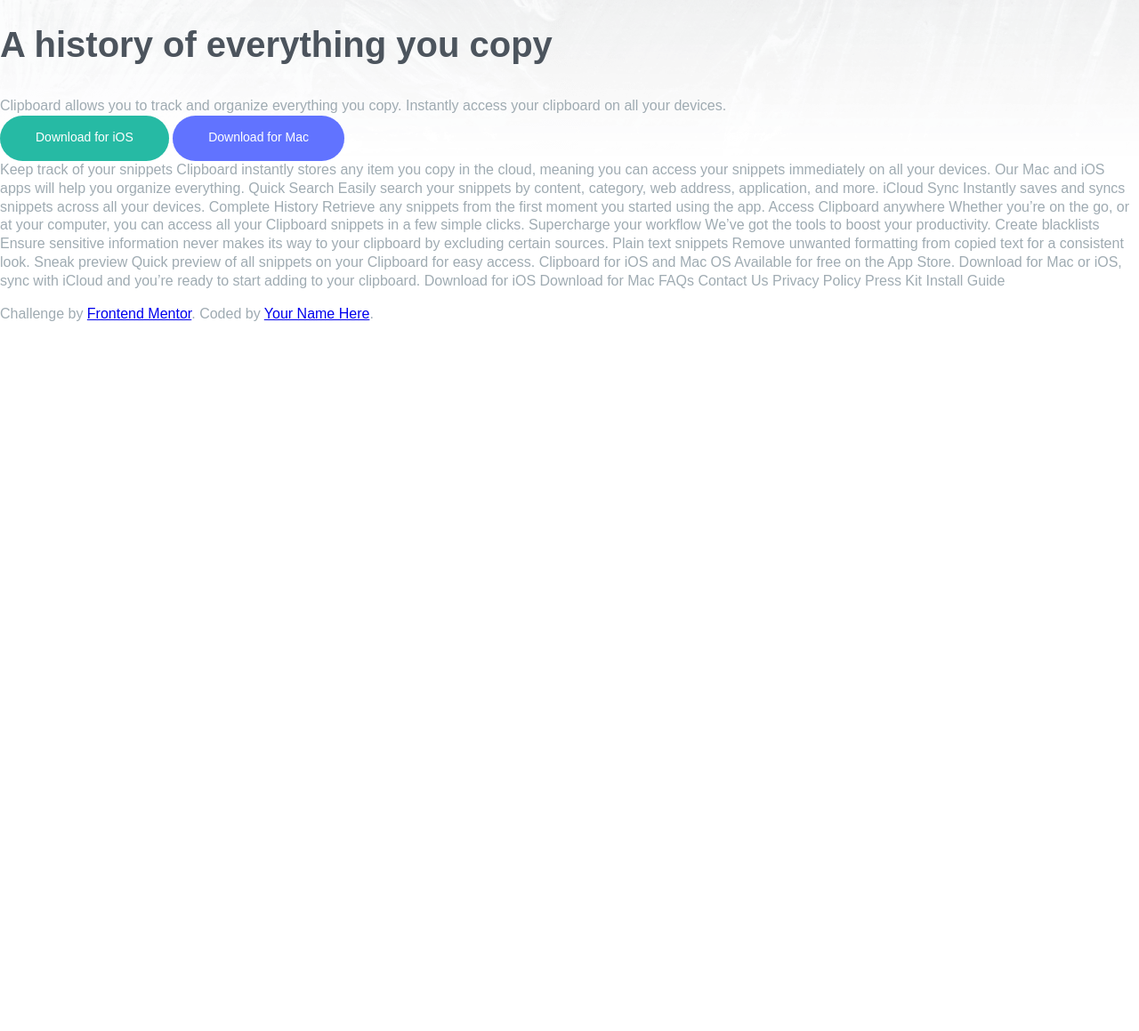
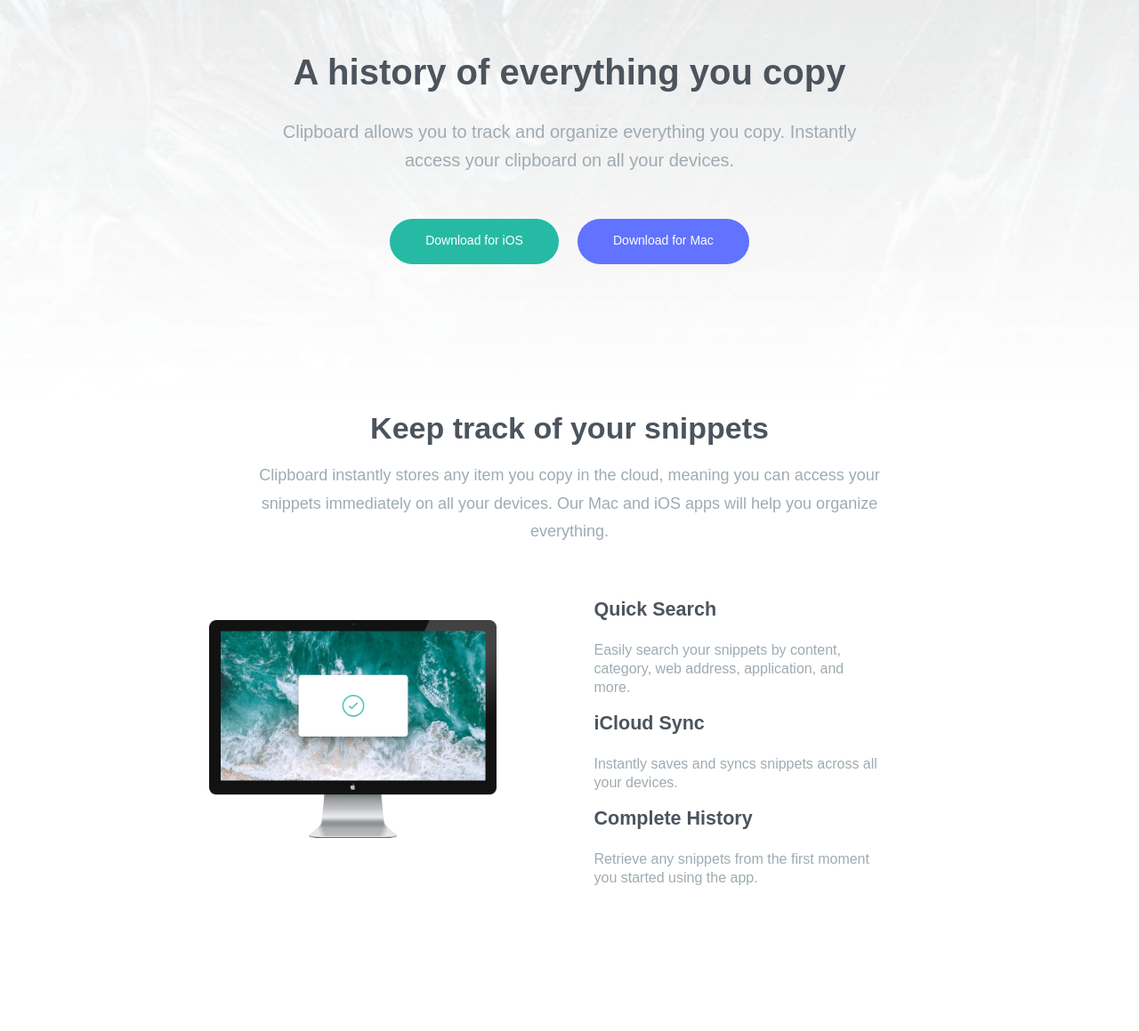
Before and after one commit to joni43/Frontend-challenge, a plain HTML site: page index.html in a window 1280 px wide. Shown: the part 140-1299 px from the top of the page at 89% size. Before the commit the page ends 800 px from the top, so only its background shows below. Drawn offline with Linux system fonts and the light colour scheme; a web font is replaced by a local one.

Commit message:
fix hero and snippets content with scss

```diff
--- a/index.html
+++ b/index.html
@@ -11,42 +11,61 @@
 </head>
 <body>
     <!-- HERO -->
-    <section class="hero">
+    <section class="hero wrapper centered">
         <img class="hero__logo" src="images/logo.svg" alt="logo">
 
-        <h1>   A history of everything you copy </h1>
+        <div class="content">
+
+                <h1>   A history of <br> everything you copy </h1>
 
 
 
-        <div class="hero__subheadline">
-                Clipboard allows you to track and organize everything you
-                copy. Instantly access your clipboard on all your devices.
+                <p class="large margin-bottom">
+                        Clipboard allows you to track and organize everything you
+                        copy. Instantly access your clipboard on all your devices.
+                </p>
+                <div class="hero__cta">
+
+                        <button class="cyan">Download for iOS</button>
+                        <button class="purple">Download for Mac</button>
+                </div>
         </div>
-        <button class="cyan">Download for iOS</button>
-        <button class="purple">Download for Mac</button>
+    </section>
+
+    <!-- Snippets -->
+
+    <section class="snippets wrapper centered">
+        <div class="content">
+            <h2>  Keep track of your snippets</h2>
+            <p class="medium lg-margin-bottom"> Clipboard instantly stores any item you copy in the cloud, meaning you can access your snippets immediately on all your devices. Our Mac and iOS apps will help you organize everything.</p>
+
+
+                <div class="snippets__content">
+                        <div class="snippets__image">
+                                <img src="images/image-computer.png"/>
+                             </div>
+
+
+
+
+                    <div class="snippets__features">
+
+
+                                    <h3> Quick Search</h3>
+                                    <p class="small"> Easily search your snippets by content, category, web address, application, and more.</p>
+
+                                    <h3> iCloud Sync</h3>
+                                    <p class="small"> Instantly saves and syncs snippets across all your devices.</p>
+
+                                    <h3>Complete History</h3>
+                                    <p class="small">  Retrieve any snippets from the first moment you started using the app.</p>
+                                </div>
+
+                    </div>
     </section>
 
 
 
-
-
-  Keep track of your snippets
-
-  Clipboard instantly stores any item you copy in the cloud,
-  meaning you can access your snippets immediately on all your
-  devices. Our Mac and iOS apps will help you organize everything.
-
-  Quick Search
-
-  Easily search your snippets by content, category, web address, application, and more.
-
-  iCloud Sync
-
-  Instantly saves and syncs snippets across all your devices.
-
-  Complete History
-
-  Retrieve any snippets from the first moment you started using the app.
 
   Access Clipboard anywhere
 
--- a/scss/_global.scss
+++ b/scss/_global.scss
@@ -14,13 +14,36 @@ body {
     line-height: 1.3;
     font-family: $font__primary;
     color:$grayBlue;
+
+    @include breakpoint(large) {
+        font-size: 1.15rem;
+    }
 }
 
 h1,h2,h3 {
     color:$darkGrayBlue;
     font-weight: 600;
+    margin-top:0px;
 }
 
+h1 { // 44px
+    font-size: 1.5rem;
+    margin-bottom:25px;
+
+    @include breakpoint(large) { // 44px
+    font-size:2.75rem;
+    }
+
+}
+h2 { // 34px
+    font-size: 1.75rem; // 28px
+    margin-bottom: 1rem;
+
+    @include breakpoint(large) { // 34px
+        font-size: 2.125rem;
+    }
+
+}
 button, .button {
     position:relative;
     color:#ffff;
@@ -30,6 +53,10 @@ button, .button {
     padding:16px 40px;
     cursor:pointer;
     transition: background-color 100ms ease-in-out;
+
+    @include breakpoint-less (small){
+        width:100%;
+    }
 
     &.cyan {
         background-color: $cyan;
@@ -50,3 +77,47 @@ button, .button {
         }
     }
 }
+
+// Helper classes
+.wrapper {
+    padding-left: 32px;
+    padding-right: 32px;
+    padding-bottom:157px;
+    @include breakpoint(large) {
+        padding-left: 0px;
+        padding-right: 0px;
+        padding-bottom:142px;
+    }
+
+}
+
+
+.centered {
+    display: flex;
+    align-items: center;
+    flex-direction: column;
+    text-align: center;
+
+    .content {
+        max-width:700px;
+
+    }
+}
+// P tags
+p {
+    margin-top: 0px;
+}
+p.large { // 20px
+    font-size: 1.25rem;
+}
+p.medium { // 18px
+    font-size: 1.125rem;
+    line-height: 1.75;
+}
+p.small { // 16px
+    font-size: 1rem;
+}
+.margin-bottom {
+    margin-bottom:50px;
+    line-height: 1.6;
+}
--- a/scss/_hero.scss
+++ b/scss/_hero.scss
@@ -3,7 +3,7 @@
     background-size: cover;
     background-position: center top;
 
-    @media screen and (min-width:700px) {
+    @include breakpoint (medium) {
         background-image: url("/images/bg-header-desktop.png");
     }
     h1 {
@@ -13,10 +13,32 @@
 
     }
     &__logo {
+        margin-bottom:70px;
+    }
+    h1 {
+        @include breakpoint(large) {
+            br {
+                display:none;
+            }
+        }
 
     }
 
-    &__subheadline {
 
+    &__cta {
+        display: flex;
+        flex-direction: column;
+        align-items: center;
+        @include breakpoint(medium) {
+            display: block;
+        }
+        button:first-child {
+            margin-bottom:20px;
+            @include breakpoint(medium) {
+                margin-right: 16px;
+            }
+
+        }
     }
+
 }
--- /dev/null
+++ b/scss/_snippets.scss
@@ -0,0 +1,53 @@
+.snippets {
+    &__content {
+        position: relative;
+        width:100%;
+
+        @include breakpoint(large) {
+            display: flex;
+            align-items: center;
+        }
+    }
+    &__image,  &__features {
+
+        @include breakpoint(large) {
+            flex:1;
+        }
+
+
+
+    }
+
+    &__image {
+        margin-bottom: 60px;
+
+        @include breakpoint(large) {
+            margin-bottom: 0px;
+        }
+        img {
+            width:100%;
+            max-width: 500px;
+        }
+
+        @include breakpoint(large) {
+            max-width: none;
+            transform: translateX(-55px);
+        }
+
+    }
+
+
+
+    &__features {
+        text-align:left;
+        @include breakpoint(large) {
+            margin-top:40px;
+            margin-left: 55px;
+
+        }
+
+        p {
+            max-width: 340px;
+        }
+    }
+}
--- a/scss/_variables.scss
+++ b/scss/_variables.scss
@@ -8,3 +8,29 @@ $darkGrayBlue:hsl(210, 10%, 33%);
 $grayBlue: hsl(201, 11%, 66%);
 
 // Media Queries
+$breakpoints: (
+    small:699px,
+    medium:700px,
+    large:1000px,
+    xlarge:1300px
+);
+
+@mixin breakpoint ($size){
+    $breakpoint-value: map-get($breakpoints, $size);
+
+    @media screen and (min-width: $breakpoint-value) {
+        @content;
+
+    }
+
+}
+
+@mixin breakpoint-less ($size){
+    $breakpoint-value: map-get($breakpoints, $size);
+
+    @media screen and (max-width: $breakpoint-value) {
+        @content;
+
+    }
+
+}
--- a/scss/style.scss
+++ b/scss/style.scss
@@ -1,3 +1,4 @@
 @import "variables";
 @import "global";
 @import "hero";
+@import "snippets";
```
Also changed, not shown: scss/style.css, 1 other file.
